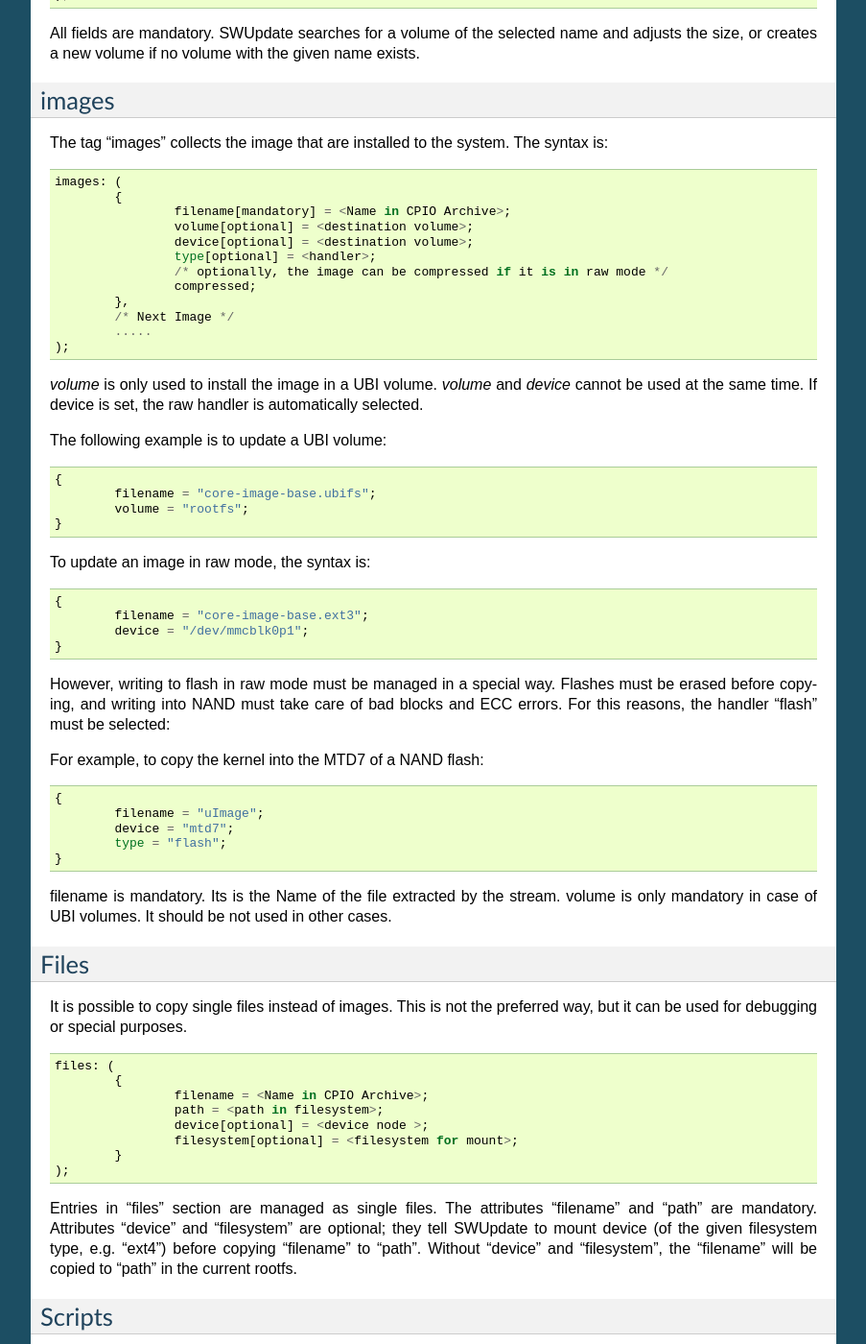
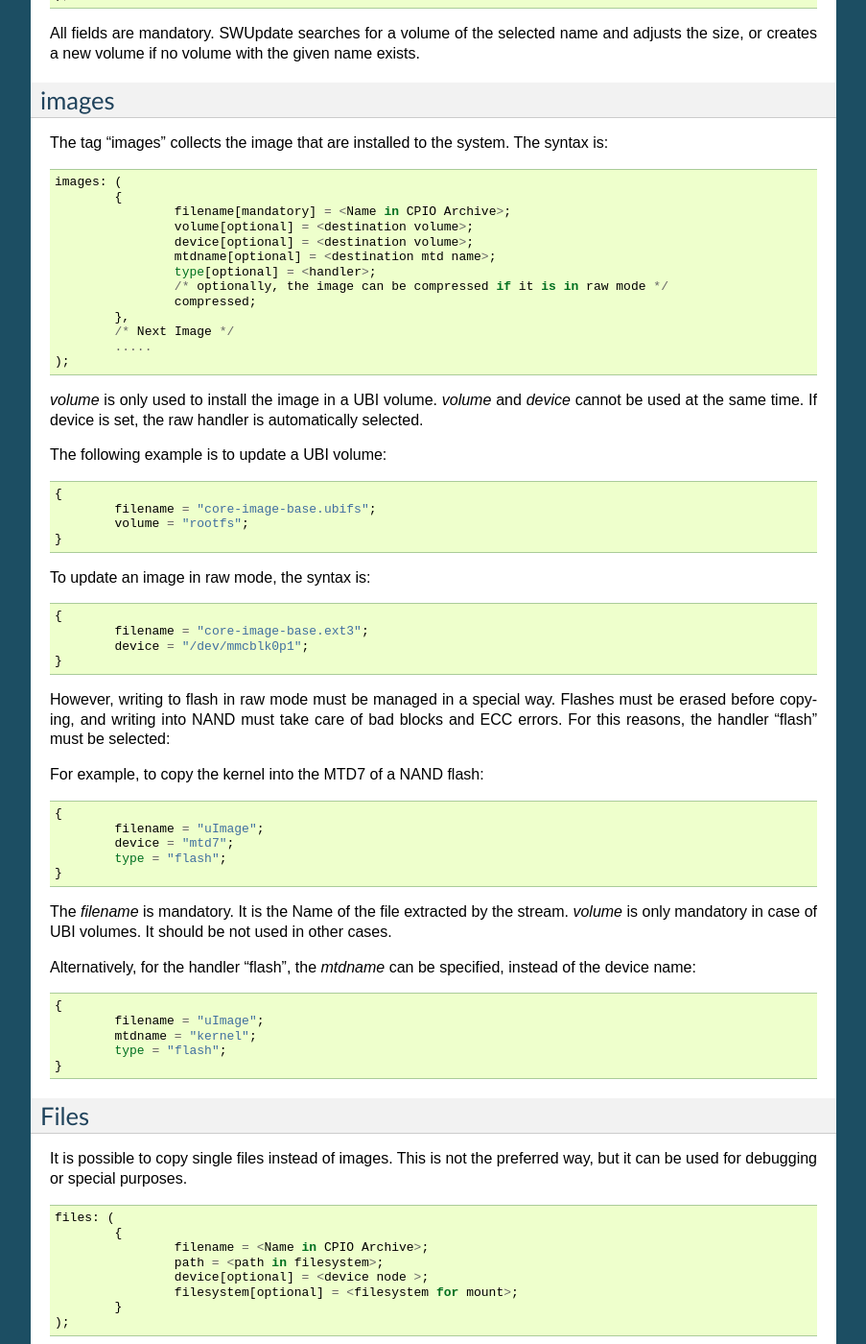
Before and after one commit to sbabic/swupdate, a Sphinx documentation site: the page built from doc/source/sw-description.rst, in a window 1280 px wide and 1400 px high, scrolled down 2310 px. Shown: the whole window at 96% size, without its empty margins (198-1101 px from the left). Built offline with Sphinx 7.4.7, drawn with Linux system fonts in a browser that asks for light colours; formulas are drawn with MathJax 3.

Commit message:
doc: update for mtdname property of flash handler
Update the documentation for flash images. Show example for
mtdname usage instead of device.

```diff
--- a/doc/source/sw-description.rst
+++ b/doc/source/sw-description.rst
@@ -171,6 +171,7 @@ The syntax is:
 			filename[mandatory] = <Name in CPIO Archive>;
 			volume[optional] = <destination volume>;
 			device[optional] = <destination volume>;
+			mtdname[optional] = <destination mtd name>;
 			type[optional] = <handler>;
 			/* optionally, the image can be compressed if it is in raw mode */
 			compressed;
@@ -220,9 +221,19 @@ For example, to copy the kernel into the MTD7 of a NAND flash:
 			type = "flash";
 		}
 
-filename is mandatory. Its is the Name of the file extracted by the stream.
-volume is only mandatory in case of UBI volumes. It should be not used
+The *filename* is mandatory. It is the Name of the file extracted by the stream.
+*volume* is only mandatory in case of UBI volumes. It should be not used
 in other cases.
+
+Alternatively, for the handler “flash”, the *mtdname* can be specified, instead of the device name:
+
+::
+
+		{
+			filename = "uImage";
+			mtdname = "kernel";
+			type = "flash";
+		}
 
 
 Files
```
